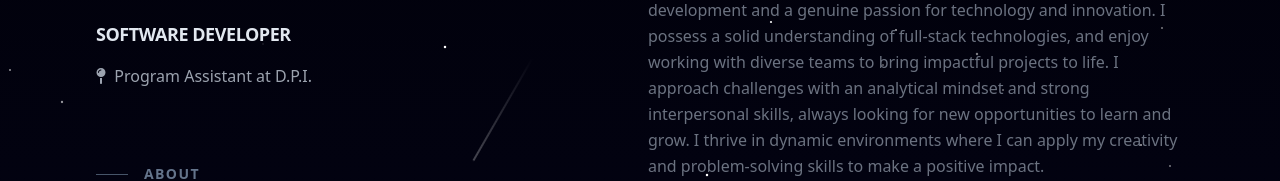
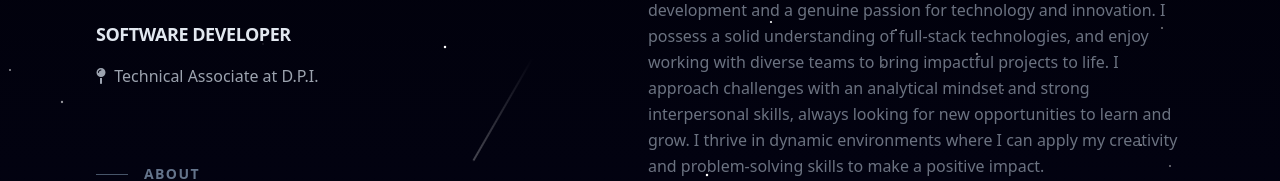
Before and after one commit to marywebby/vite-portfolio, a React (Vite) app: page / in a window 1280 px wide. Shown: the part 140-321 px from the top of the page. Built offline with nearby package versions, Linux system fonts and the light colour scheme.

Commit message:
fix job title here

```diff
--- a/src/components/Header.jsx
+++ b/src/components/Header.jsx
@@ -17,7 +17,7 @@ const Header = () => {
         </h2>
         <p className='mt-4 max-w-sm leading-normal text-gray-400'>
           <FontAwesomeIcon icon={faMapPin} className='text-gray-400'/>
-            &nbsp; Program Assistant at&nbsp;
+            &nbsp; Technical Associate at&nbsp;
               <a href="https://dpi.uillinois.edu/" className='text-gray-400 no-underline hover:text-teal-300'>D.P.I.</a>
         </p>
         <NavBar />
```
